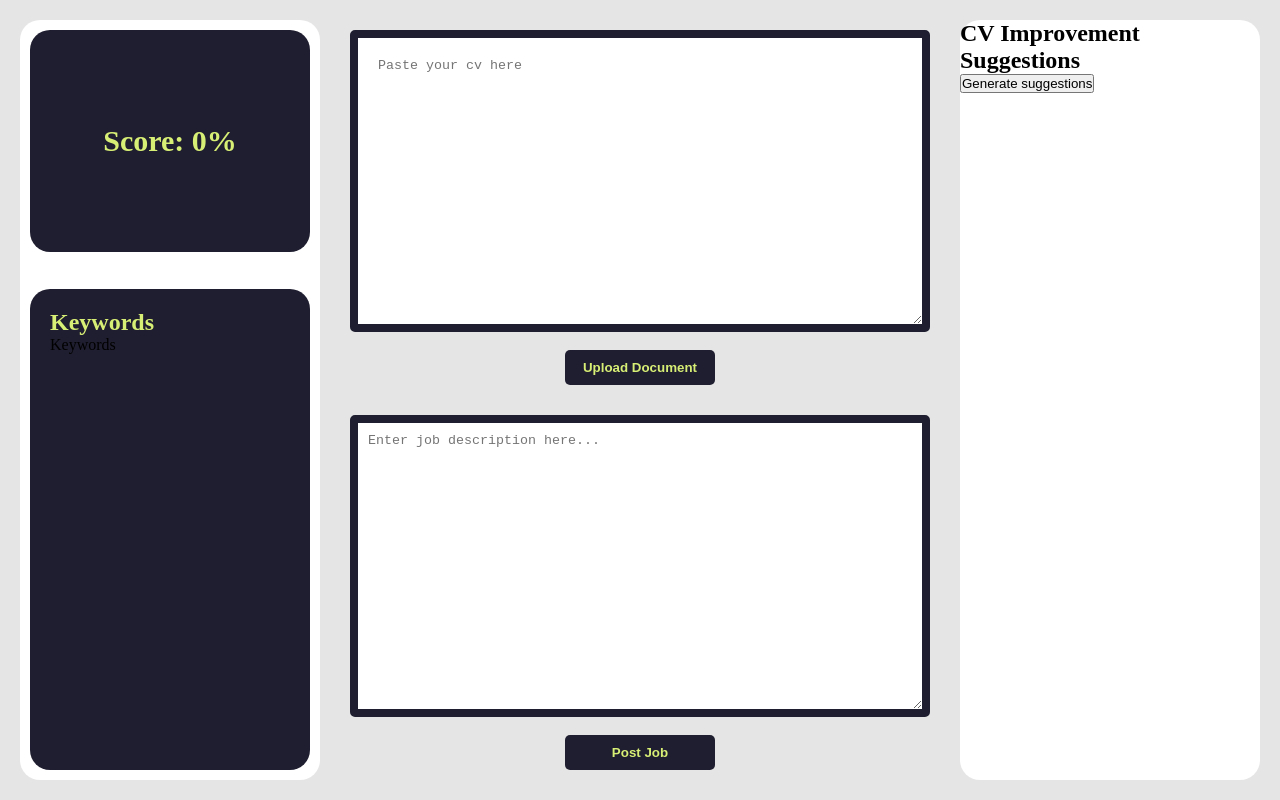
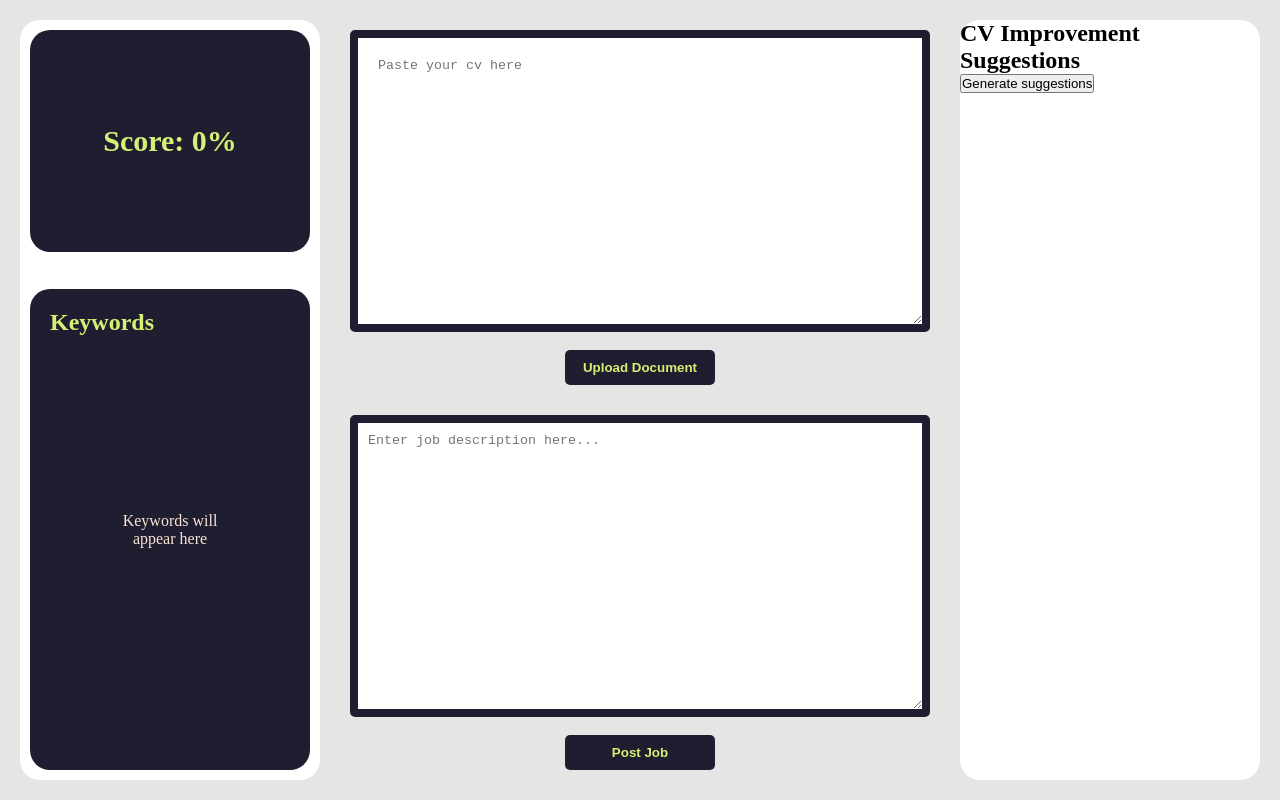
Before and after one commit to Presho99/job-hunter, a React (Create React App) app: page / in a window 1280 px wide. Built offline with nearby package versions, Linux system fonts and the light colour scheme.

Commit message:
Style default statement

```diff
--- a/src/components/Keywords.css
+++ b/src/components/Keywords.css
@@ -5,6 +5,8 @@
     padding: 20px;
     background-color: #1f1e30;
     border-radius: 20px;
+    position: relative;
+
 }
 
 .key-heading{
@@ -23,9 +25,15 @@
     height: 350px;border-radius: 10px;
 margin-top: 10px;
     background-color: #302e43;
+    overflow: scroll;
     padding-bottom: 10px;
 
 }
+
+.keywords ul::-webkit-scrollbar {
+    display: none;
+  }
+
 
 .key-tabs{
 background-color: #1f1e30;
@@ -39,4 +47,15 @@ display: flex;
 justify-content: center;
 align-items: center;
 margin-top: 7px;
+box-shadow: 0 3px 5px rgba(0, 0, 0, 0.2), 0 1px 2px rgba(0, 0, 0, 0.15);
+
 }
+
+.key-below{
+    color: #fae4d6;
+    position: absolute;
+    text-align: center;
+    top: 50%;
+    left: 50%;
+    transform: translate(-50%, -50%);
+}
--- a/src/components/Keywords.js
+++ b/src/components/Keywords.js
@@ -21,7 +21,7 @@ function Keywords({jobDescription}) {
   async function generateKeywords(){
     setLoading(true)
     const model = genAI.getGenerativeModel({model: "gemini-pro"})
-    const prompt = `Generate only the most important keywords from the job description: ${jobDescription}`
+    const prompt = `Generate only the most important keywords from the job description and not the entire sentence: ${jobDescription}`
     const result = await model.generateContent(prompt)
     const response = await result.response
     const text = response.text()
@@ -53,7 +53,7 @@ function Keywords({jobDescription}) {
         )
       ): (
 
-        <p>Keywords</p>
+        <p className='key-below'>Keywords will appear here</p>
       )}
 
     </div>
```
